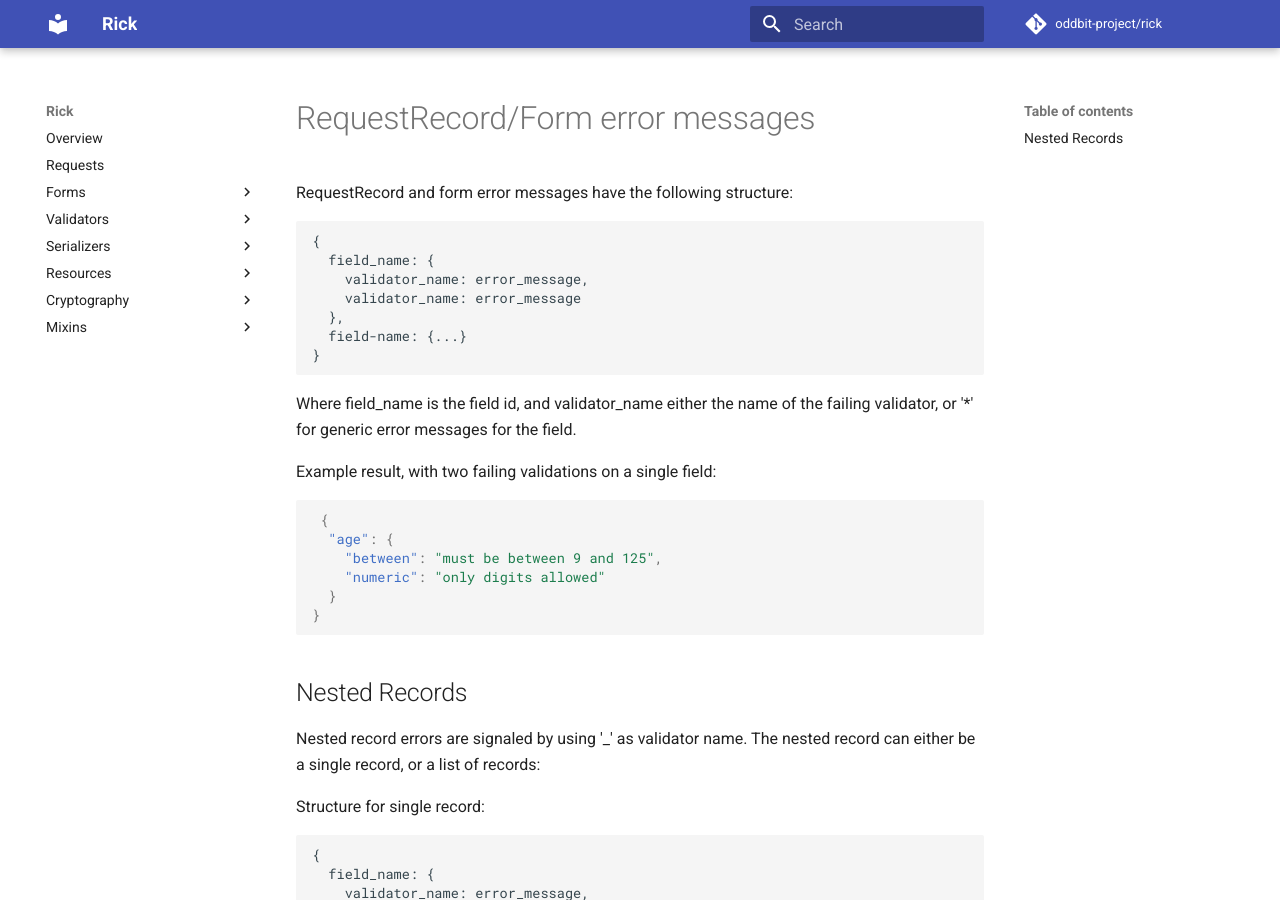
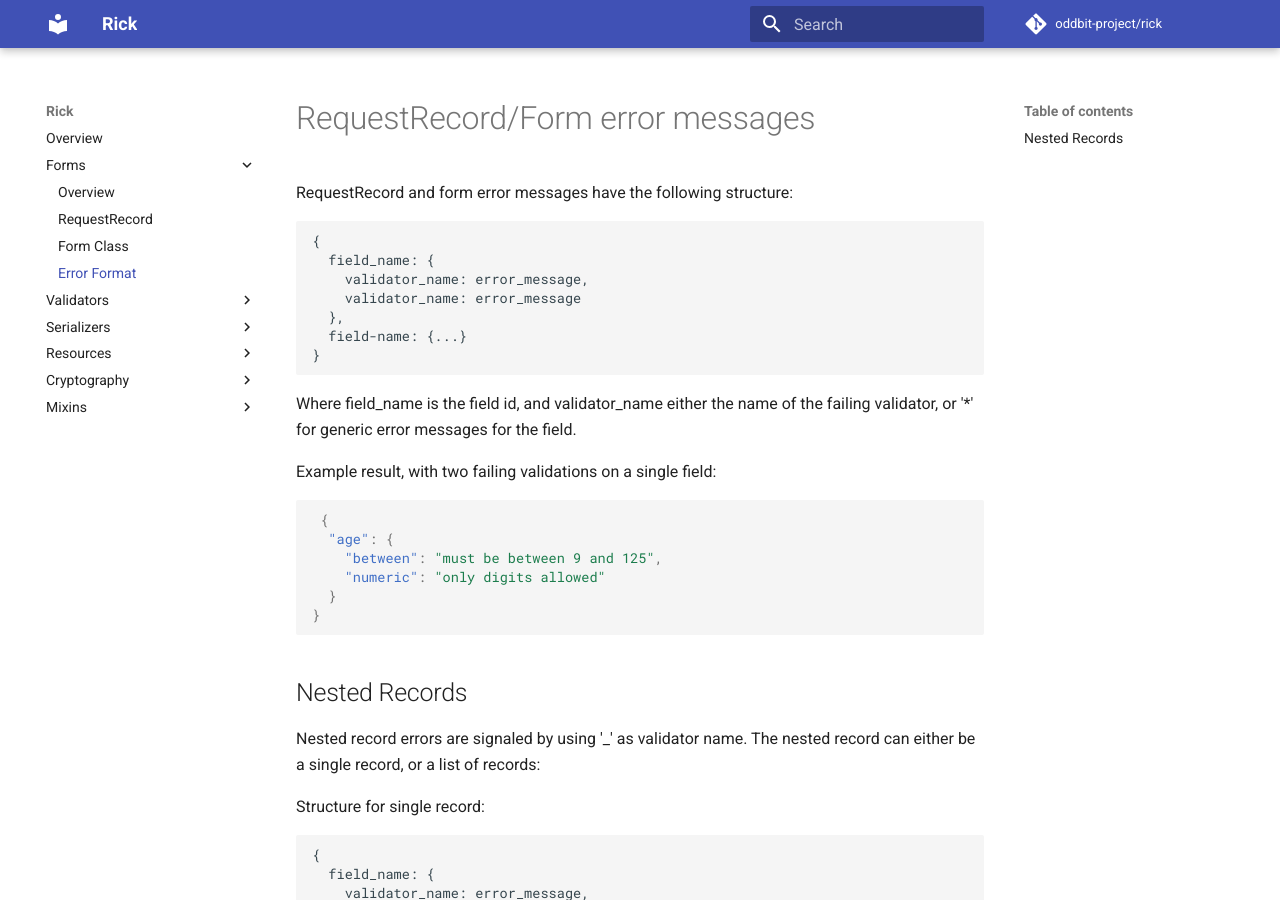
Before and after one commit to oddbit-project/rick, an MkDocs documentation site: the page built from docs/forms/errors.md, in a window 1280 px wide and 900 px high. Built offline with MkDocs 1.6.1 and Material for MkDocs 9.7.7, drawn with Linux system fonts in a browser that asks for light colours; comment, search, counter and statistics services are not loaded.

Commit message:
form documentation update

```diff
--- a/mkdocs.yml
+++ b/mkdocs.yml
@@ -10,10 +10,11 @@ theme:
 
 nav:
 - Overview: index.md
-- Requests: 'forms/requests.md'
 - Forms:
   - Overview: 'forms/index.md'
+  - RequestRecord: 'forms/requests.md'
   - Form Class: 'forms/form.class.md'
+  - Error Format: 'forms/errors.md'
 - Validators:
   - Overview: 'validators/index.md'
   - Available Validators: 'validators/validator_list.md'
```
